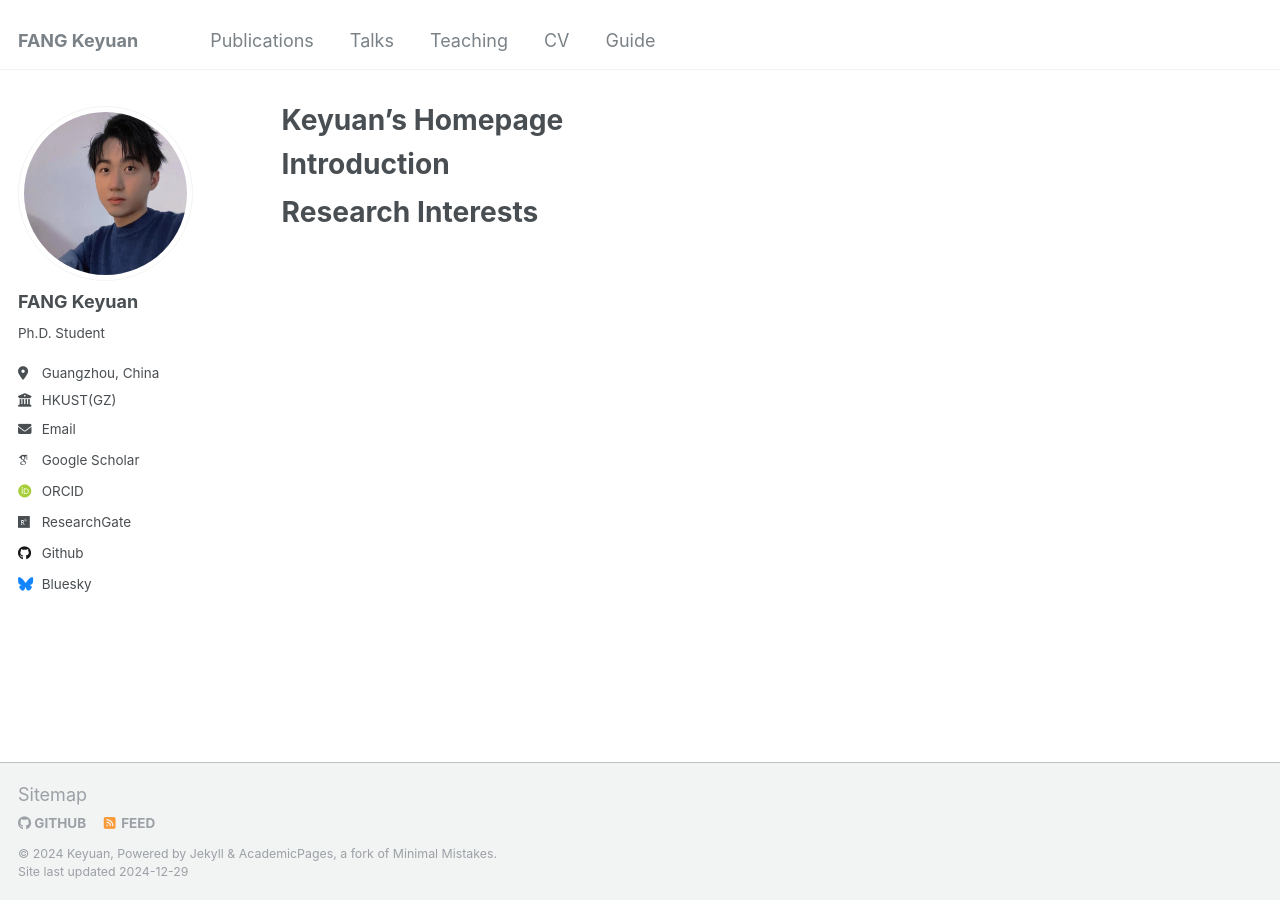
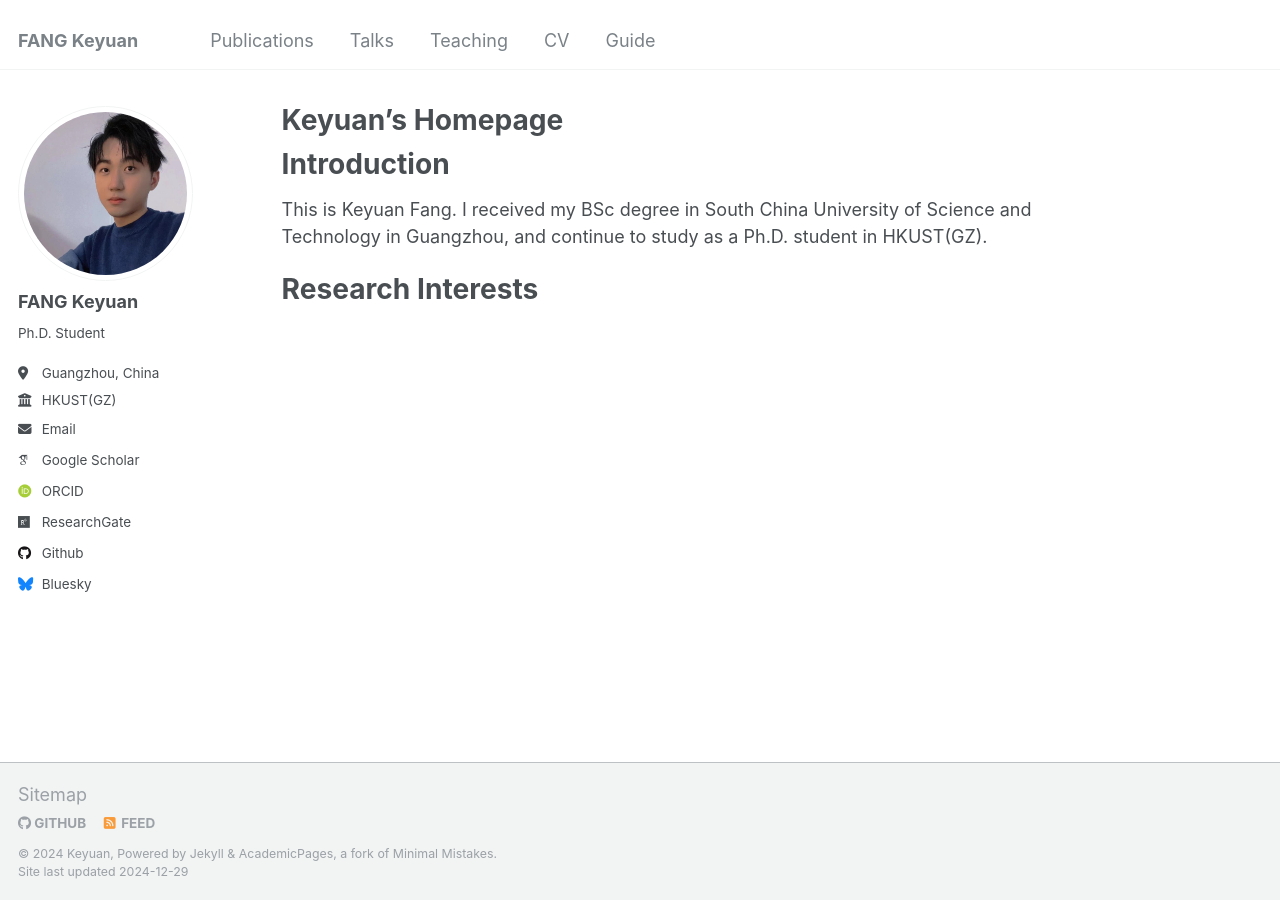
Before and after one commit to AnthonyKeyuanFang/AnthonyKeyuanFang.github.io, a Jekyll site: the page built from _pages/about.md, in a window 1280 px wide. Built offline with Jekyll 4.4.1, drawn with Linux system fonts in a browser that asks for light colours; some web fonts are replaced.

Commit message:
Update about.md

```diff
--- a/_pages/about.md
+++ b/_pages/about.md
@@ -11,7 +11,7 @@ redirect_from:
 
 Introduction
 ======
-
+This is Keyuan Fang. I received my BSc degree in South China University of Science and Technology in Guangzhou, and continue to study as a Ph.D. student in HKUST(GZ).
 
 
 
```
